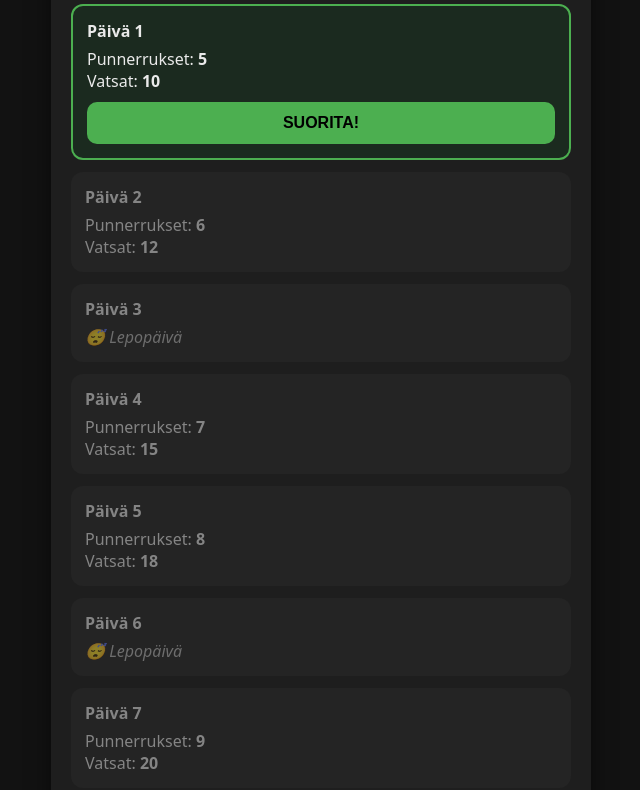
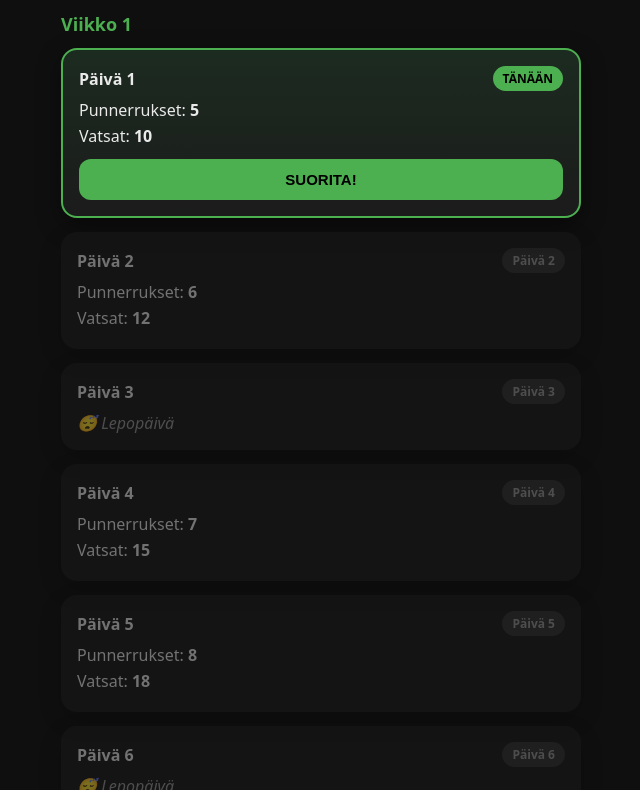
Before and after one commit to henrisallila/Treenihaaste, a plain HTML site: page index.html in a window 1280 px wide. Shown: the part 100-890 px from the top of the page, without its empty margins (319-959 px from the left). Drawn offline with Linux system fonts and the light colour scheme.

Commit message:
Refactor CSS variables and update HTML structure

```diff
--- a/index.html
+++ b/index.html
@@ -5,90 +5,136 @@
   <title>Treenihaaste</title>
   <meta name="viewport" content="width=device-width, initial-scale=1.0">
   <style>
+    :root {
+      --bg: #0f0f0f;
+      --card: #1b1b1b;
+      --card-soft: #242424;
+      --accent: #4caf50;
+      --text: #eaeaea;
+      --muted: #9a9a9a;
+      --danger: #e57373;
+    }
+
     body {
-      font-family: system-ui, -apple-system, BlinkMacSystemFont, sans-serif;
-      background: #121212;
-      color: #eaeaea;
       margin: 0;
       padding: 20px;
+      background: var(--bg);
+      color: var(--text);
+      font-family: system-ui, -apple-system, BlinkMacSystemFont, sans-serif;
     }
 
-    .card {
-      background: #1e1e1e;
-      padding: 20px;
-      border-radius: 16px;
-      max-width: 500px;
+    .container {
+      max-width: 520px;
       margin: auto;
-      box-shadow: 0 6px 24px rgba(0,0,0,0.5);
     }
 
-    h1, h2 {
+    h1 {
       text-align: center;
-      margin-top: 0;
+      margin-bottom: 24px;
+    }
+
+    h2 {
+      margin: 28px 0 12px;
+      color: var(--accent);
+      font-size: 18px;
     }
 
     .day {
-      padding: 14px;
-      border-radius: 12px;
-      margin-bottom: 12px;
-      background: #2a2a2a;
+      background: var(--card);
+      border-radius: 16px;
+      padding: 16px;
+      margin-bottom: 14px;
+      box-shadow: 0 8px 24px rgba(0,0,0,0.4);
+      transition: transform 0.15s ease;
     }
 
-    .today {
-      border: 2px solid #4caf50;
-      background: #1b2a1f;
+    .day.today {
+      border: 2px solid var(--accent);
+      background: linear-gradient(180deg, #1c2b20, var(--card));
     }
 
-    .future {
-      opacity: 0.5;
+    .day.future {
+      opacity: 0.45;
     }
 
-    .done {
-      opacity: 0.7;
-      background: #1a1a1a;
+    .day.done {
+      background: var(--card-soft);
+      opacity: 0.75;
     }
 
-    .label {
-      font-weight: bold;
-      margin-bottom: 6px;
-    }
-
-    button {
-      margin-top: 10px;
-      width: 100%;
-      padding: 12px;
-      font-size: 16px;
-      border-radius: 10px;
-      border: none;
-      background: #4caf50;
-      color: black;
+    .day-header {
+      display: flex;
+      justify-content: space-between;
+      align-items: center;
+      margin-bottom: 8px;
       font-weight: bold;
     }
 
-    button:disabled {
-      background: #555;
-      color: #aaa;
+    .badge {
+      font-size: 12px;
+      padding: 4px 10px;
+      border-radius: 999px;
+      background: #333;
+      color: var(--muted);
+    }
+
+    .badge.today {
+      background: var(--accent);
+      color: #000;
+    }
+
+    .exercise {
+      margin: 4px 0;
+      font-size: 16px;
     }
 
     .rest {
       font-style: italic;
-      color: #bbb;
+      color: var(--muted);
+    }
+
+    .actions {
+      margin-top: 12px;
+      display: flex;
+      gap: 10px;
+    }
+
+    button {
+      flex: 1;
+      padding: 12px;
+      font-size: 15px;
+      border-radius: 12px;
+      border: none;
+      font-weight: bold;
+    }
+
+    .do-btn {
+      background: var(--accent);
+      color: #000;
+    }
+
+    .undo-btn {
+      background: transparent;
+      border: 2px solid var(--danger);
+      color: var(--danger);
+    }
+
+    button:disabled {
+      opacity: 0.5;
     }
   </style>
 </head>
 <body>
 
-<div class="card">
+<div class="container">
   <h1>💪 3 viikon treenihaaste</h1>
   <div id="list"></div>
 </div>
 
 <script>
-  // 🔧 ALOITUSPÄIVÄ
   const startDate = new Date("2026-01-08");
   const MS_PER_DAY = 1000 * 60 * 60 * 24;
 
-  // Treenisuunnitelma (null = lepopäivä)
   const plan = [
     { p: 5, a: 10 }, { p: 6, a: 12 }, null,
     { p: 7, a: 15 }, { p: 8, a: 18 }, null,
@@ -103,53 +149,85 @@
     { p: 30, a: 60 }
   ];
 
-  const today = new Date();
-  const todayIndex = Math.floor((today - startDate) / MS_PER_DAY);
+  const todayIndex = Math.floor((new Date() - startDate) / MS_PER_DAY);
+  const list = document.getElementById("list");
 
-  const list = document.getElementById("list");
+  function weekForDay(i) {
+    return Math.floor(i / 7) + 1;
+  }
 
   function render() {
     list.innerHTML = "";
+    let currentWeek = 0;
 
     plan.forEach((day, i) => {
+      const week = weekForDay(i);
+      if (week !== currentWeek) {
+        currentWeek = week;
+        const h = document.createElement("h2");
+        h.textContent = `Viikko ${week}`;
+        list.appendChild(h);
+      }
+
       const div = document.createElement("div");
       div.className = "day";
 
       const key = "done-day-" + i;
-      const isDone = localStorage.getItem(key);
+      const done = localStorage.getItem(key);
       const isToday = i === todayIndex;
       const isFuture = i > todayIndex;
 
       if (isToday) div.classList.add("today");
       if (isFuture) div.classList.add("future");
-      if (isDone) div.classList.add("done");
+      if (done) div.classList.add("done");
 
-      let content = `<div class="label">Päivä ${i + 1}</div>`;
+      let badge = "";
+      if (isToday) badge = `<span class="badge today">TÄNÄÄN</span>`;
+      else if (done) badge = `<span class="badge">SUORITETTU</span>`;
+      else badge = `<span class="badge">Päivä ${i + 1}</span>`;
+
+      let html = `
+        <div class="day-header">
+          <div>Päivä ${i + 1}</div>
+          ${badge}
+        </div>
+      `;
 
       if (day === null) {
-        content += `<div class="rest">😴 Lepopäivä</div>`;
+        html += `<div class="rest">😴 Lepopäivä</div>`;
       } else {
-        content += `
-          <div>Punnerrukset: <strong>${day.p}</strong></div>
-          <div>Vatsat: <strong>${day.a}</strong></div>
+        html += `
+          <div class="exercise">Punnerrukset: <strong>${day.p}</strong></div>
+          <div class="exercise">Vatsat: <strong>${day.a}</strong></div>
         `;
 
-        if (isToday && !isDone) {
-          content += `<button onclick="completeDay(${i})">SUORITA!</button>`;
-        }
+        if (!isFuture) {
+          html += `<div class="actions">`;
 
-        if (isDone) {
-          content += `<div class="rest">✅ Suoritettu</div>`;
+          if (!done && isToday) {
+            html += `<button class="do-btn" onclick="complete(${i})">SUORITA!</button>`;
+          }
+
+          if (done) {
+            html += `<button class="undo-btn" onclick="undo(${i})">POISTA SUORITUS</button>`;
+          }
+
+          html += `</div>`;
         }
       }
 
-      div.innerHTML = content;
+      div.innerHTML = html;
       list.appendChild(div);
     });
   }
 
-  function completeDay(i) {
+  function complete(i) {
     localStorage.setItem("done-day-" + i, "true");
+    render();
+  }
+
+  function undo(i) {
+    localStorage.removeItem("done-day-" + i);
     render();
   }
 
```
